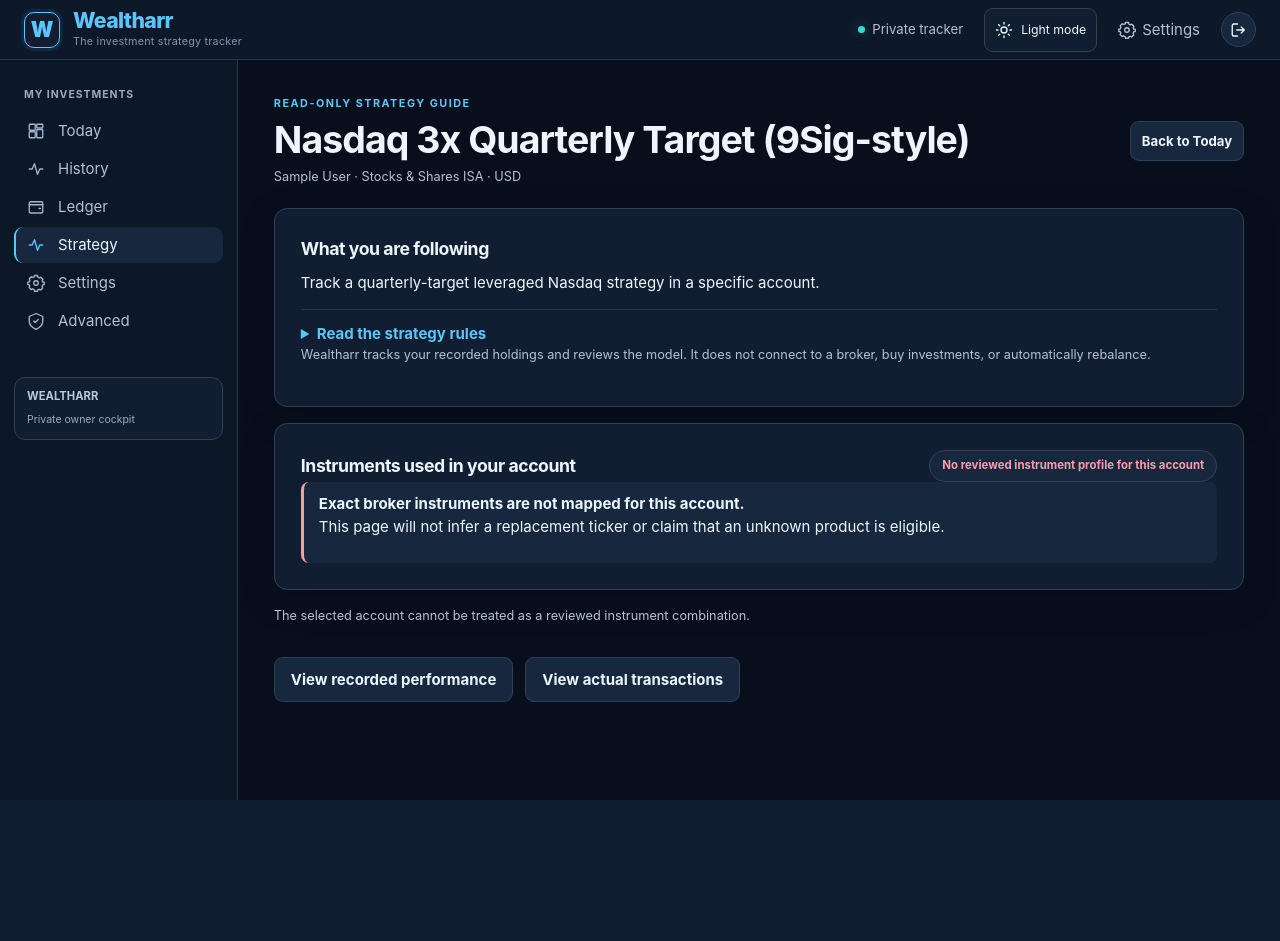
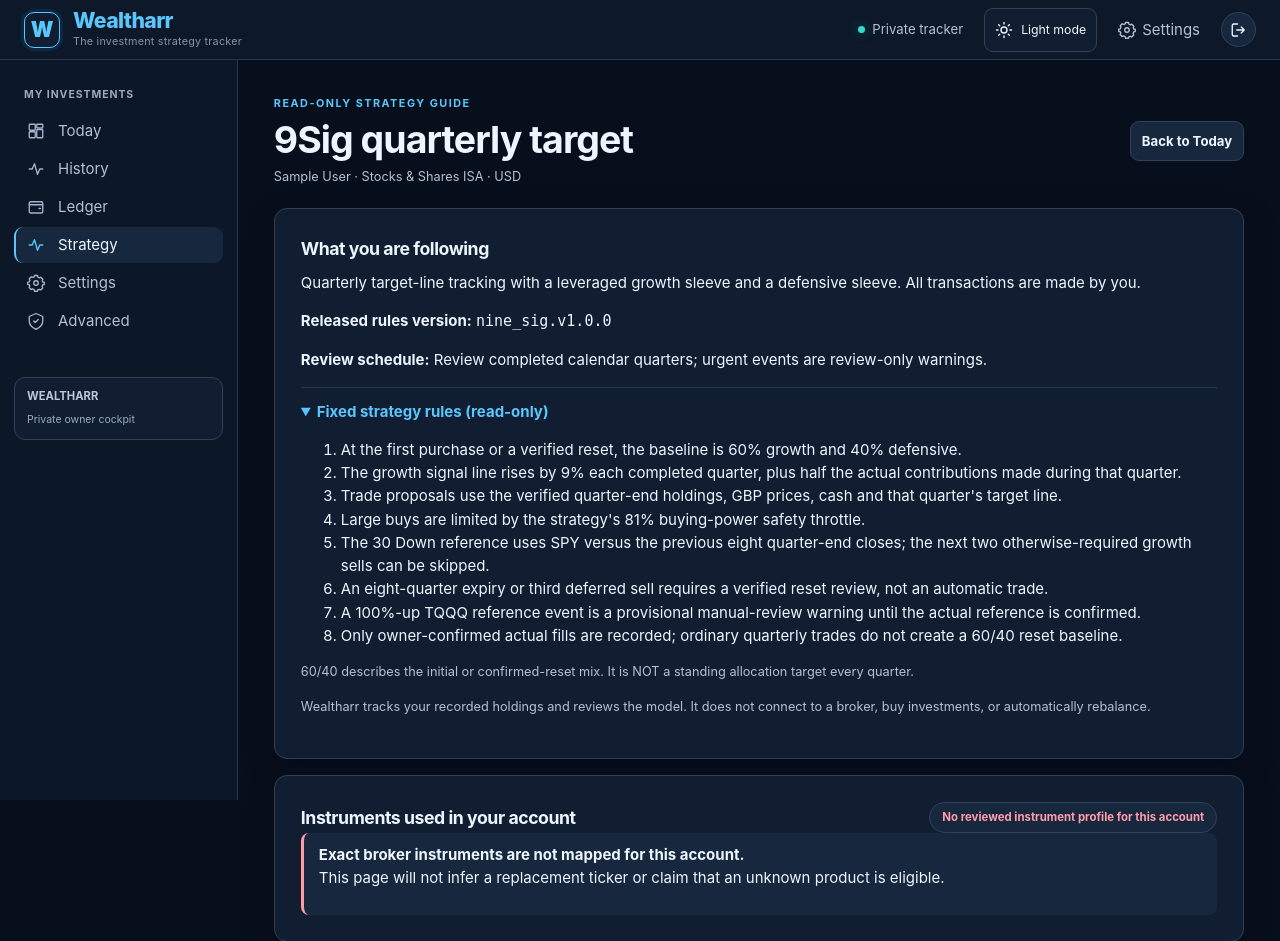
Before and after one commit to Ricas13/wealtharr_v2, a Django app: page /cockpit/strategy/ in a window 1280 px wide. Shown: the top 941 px of the page. Before the commit the page ends 800 px from the top, so only its background shows below. Run offline with Django 5.2, Linux system fonts and the light colour scheme; a user stored in the database is signed in; data comes from the database, SQL or seed files in the repository; tables that the repository leaves empty hold one stand-in row (values such as "Sample post"); parts of the project's set-up code (start-up, migrations or seed data) failed here and were passed over.

Commit message:
fix(ui): render released fixed rules and honest dated instrument verification evidence

```diff
--- a/templates/strategy_info.html
+++ b/templates/strategy_info.html
@@ -5,7 +5,7 @@
   <header class="ck-top">
     <div>
       <p class="ck-overline">READ-ONLY STRATEGY GUIDE</p>
-      <h1>{{ strategy.preset.name }}</h1>
+      <h1>{% if description %}{{ description.title }}{% else %}Strategy details unavailable{% endif %}</h1>
       <p class="ck-muted">{{ strategy.account.name }} · {{ strategy.account.get_kind_display }} · {{ strategy.account.currency }}</p>
     </div>
     <a class="btn btn-subtle btn-sm" href="{% url 'cockpit_today' %}">Back to Today</a>
@@ -13,11 +13,16 @@
 
   <section class="panel ck-card">
     <h2>What you are following</h2>
-    <p>{{ strategy.preset.summary|default:'A source-controlled investment strategy. All investment decisions and trades remain yours.' }}</p>
-    {% if strategy.preset.methodology %}
-      <details class="ck-disclosure-inline"><summary>Read the strategy rules</summary>
-        <div class="ck-prose">{{ strategy.preset.methodology|linebreaks }}</div>
+    {% if description %}
+      <p>{{ description.summary }}</p>
+      <p><strong>Released rules version:</strong> <code>{{ description.version }}</code></p>
+      <p><strong>Review schedule:</strong> {{ description.cadence }}</p>
+      <details class="ck-disclosure-inline" open><summary>Fixed strategy rules (read-only)</summary>
+        <ol class="ck-rule-list">{% for rule in description.rules %}<li>{{ rule }}</li>{% endfor %}</ol>
       </details>
+      <p class="ck-muted">{{ description.target_explanation }}</p>
+    {% else %}
+      <p role="alert">No released strategy definition matches this record. Wealtharr will not infer rules from editable preset text.</p>
     {% endif %}
     <p class="ck-muted">Wealtharr tracks your recorded holdings and reviews the model. It does not connect to a broker, buy investments, or automatically rebalance.</p>
   </section>
@@ -27,6 +32,7 @@
       <h2 id="instrument-title">Instruments used in your account</h2>
       <span class="ck-chip {% if profile %}ck-attention{% else %}ck-blocked{% endif %}">{{ mapping_status }}</span>
     </div>
+    {% if profile %}<p class="ck-muted">Catalogue mapping {{ profile.mapping_version }} · Personal ISA dealing permission is not confirmed. The legacy account does not yet pin a separate instance mapping version.</p>{% endif %}
     {% if instruments %}
       <div class="ck-instrument-grid">
         {% for item in instruments %}
@@ -39,10 +45,16 @@
               <div><dt>Tracked quote</dt><dd>{{ item.instrument.yahoo_ticker }}</dd></div>
               <div><dt>Raw quote unit</dt><dd>{{ item.instrument.raw_quote_unit }} → GBP{% if item.instrument.raw_quote_unit == 'GBX' %} (pence ÷ 100){% endif %}</dd></div>
               <div><dt>Exposure</dt><dd>{{ item.instrument.exposure }}</dd></div>
+              <div><dt>Issuer evidence reviewed</dt><dd>{{ item.instrument.verified_on|date:'d M Y' }}</dd></div>
+              <div><dt>Issuer ISA classification</dt><dd>{% if item.instrument.issuer_says_isa_eligible %}Issuer says eligible{% else %}Unconfirmed{% endif %}</dd></div>
+              <div><dt>Your broker ISA permission</dt><dd>{% if item.instrument.broker_isa_confirmed and item.instrument.owner_product_permission_confirmed %}Confirmed{% else %}Not verified{% endif %}</dd></div>
+              <div><dt>Live quote metadata</dt><dd>{% if item.instrument.yahoo_price_unit_confirmed %}Verified{% else %}Unverified{% endif %}</dd></div>
+              <div><dt>Distribution / fees</dt><dd>{{ item.instrument.income_policy }}</dd></div>
             </dl>
             <p class="ck-muted">Issuer and Trading 212 Invest catalogue evidence are not proof of availability in your own Stocks &amp; Shares ISA.</p>
             <div class="ck-link-row">
               <a href="{{ item.instrument.issuer_url }}" target="_blank" rel="noopener noreferrer">Issuer information <span aria-hidden="true">↗</span></a>
+              <a href="{{ item.instrument.issuer_isa_evidence_url }}" target="_blank" rel="noopener noreferrer">Issuer eligibility evidence <span aria-hidden="true">↗</span></a>
               <a href="{{ item.instrument.broker_evidence_url }}" target="_blank" rel="noopener noreferrer">Broker Invest listing <span aria-hidden="true">↗</span></a>
             </div>
           </article>
@@ -60,6 +72,7 @@
       <h2>Important differences and limitations</h2>
       <p>{{ profile.model_warning }}</p>
       <p>{{ profile.broker_warning }}</p>
+      {% if description %}<p>{{ description.caution }}</p>{% endif %}
       <details class="ck-disclosure-inline">
         <summary>Read source and eligibility limitations</summary>
         <p>UK-listed daily leveraged growth products can compound differently from US reference funds. Quote units, distribution policies, broker restrictions and fills matter. Manual trades must be verified against your own broker records.</p>
```
